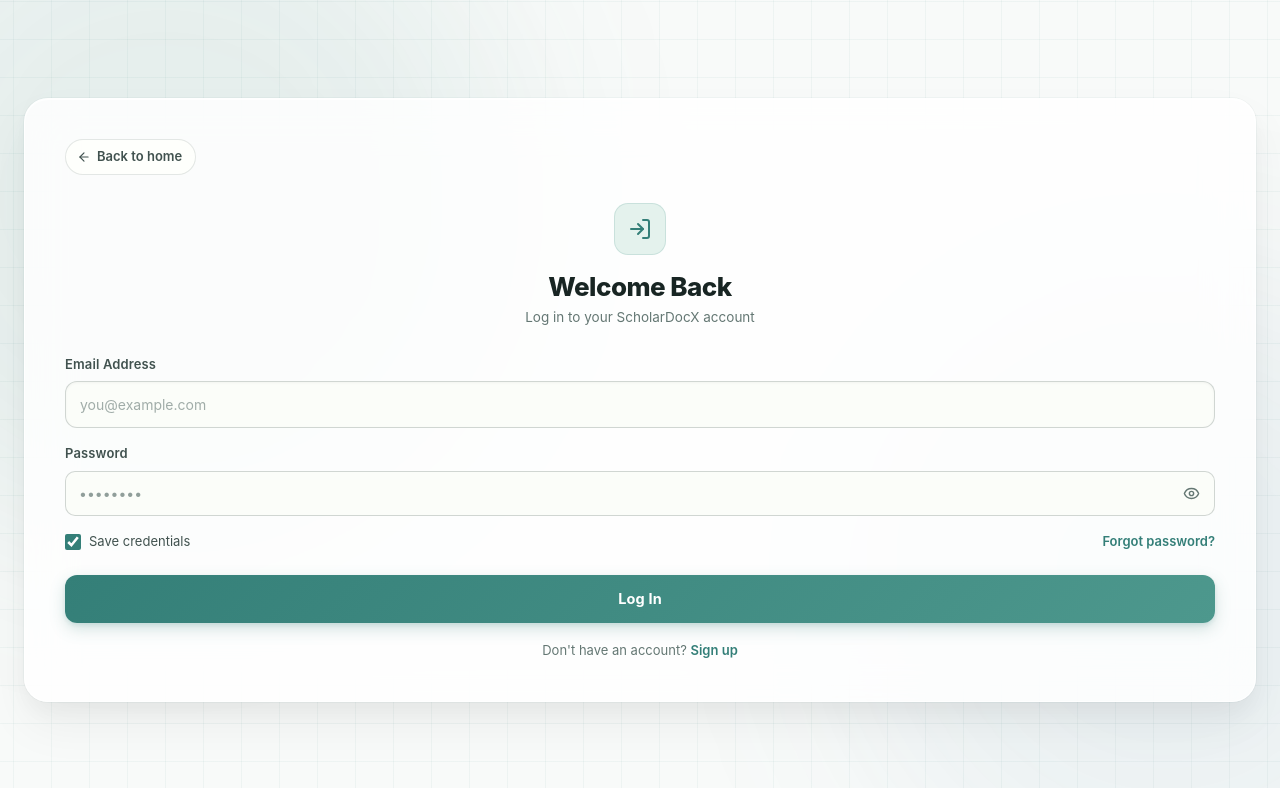
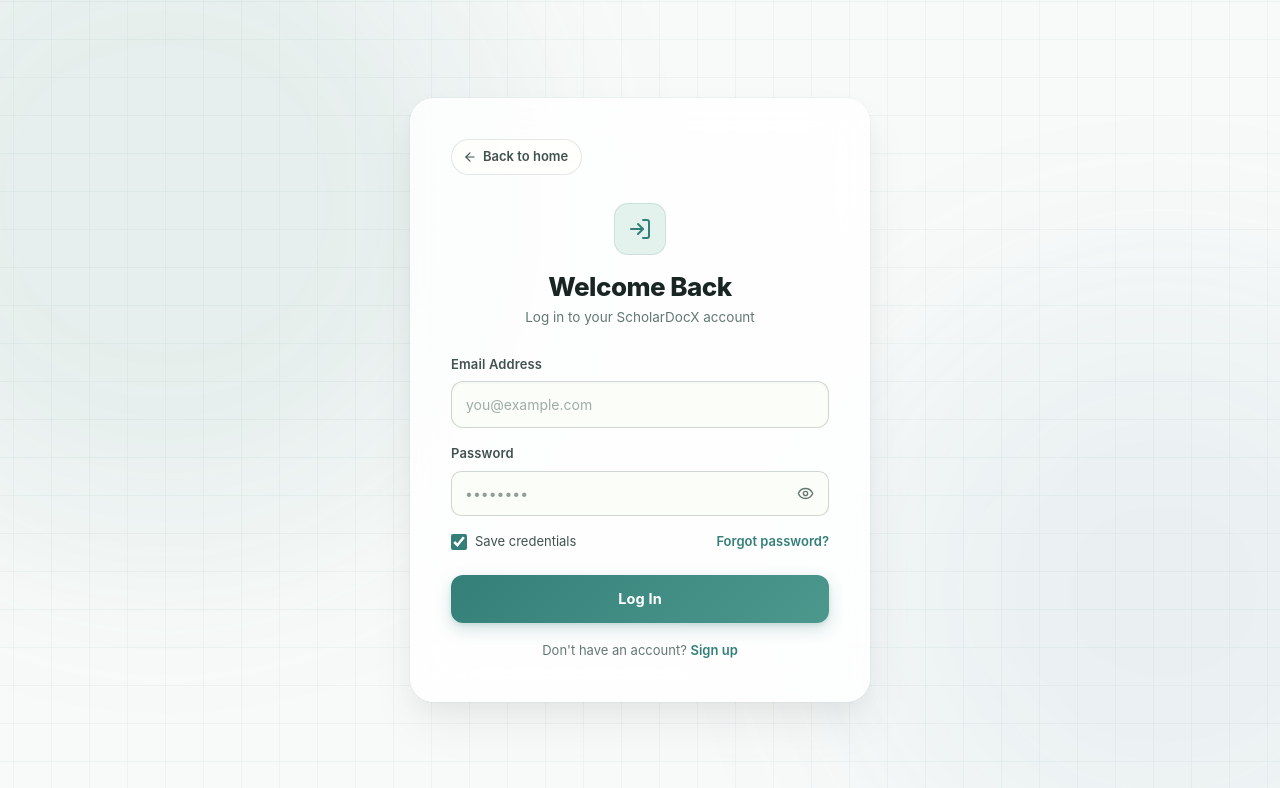
Before and after one commit to fahadPathan7/ScholarDocX, a React (Vite) app in the folder frontend/: page /login in a window 1280 px wide. Shown: the top 788 px of the page. Built offline with nearby package versions, Linux system fonts and the light colour scheme; no server answers.

Commit message:
style: reduce auth card width and clean up redundant responsive styles

```diff
--- a/frontend/src/components/LoginPage.css
+++ b/frontend/src/components/LoginPage.css
@@ -77,8 +77,8 @@
 
 /* Wider variant for registration to accommodate horizontal multi-column fields without vertical overflow */
 .auth-card.auth-card-wide {
-  max-width: 740px;
-  padding: 36px 44px;
+  max-width: 480px;
+  padding: 32px 36px;
 }
 
 @keyframes auth-card-entrance {
@@ -629,7 +629,7 @@
   .auth-card,
   .auth-card.auth-card-wide {
     width: 100%;
-    max-width: 100%;
+    max-width: 100% !important;
     padding: 28px 18px;
     box-sizing: border-box;
   }
--- a/frontend/src/responsive.css
+++ b/frontend/src/responsive.css
@@ -1116,8 +1116,6 @@
   max-width: 100%;
 }
 
-.auth-card,
-.auth-card.auth-card-wide,
 .auth-field,
 .auth-input,
 .auth-label,
```
